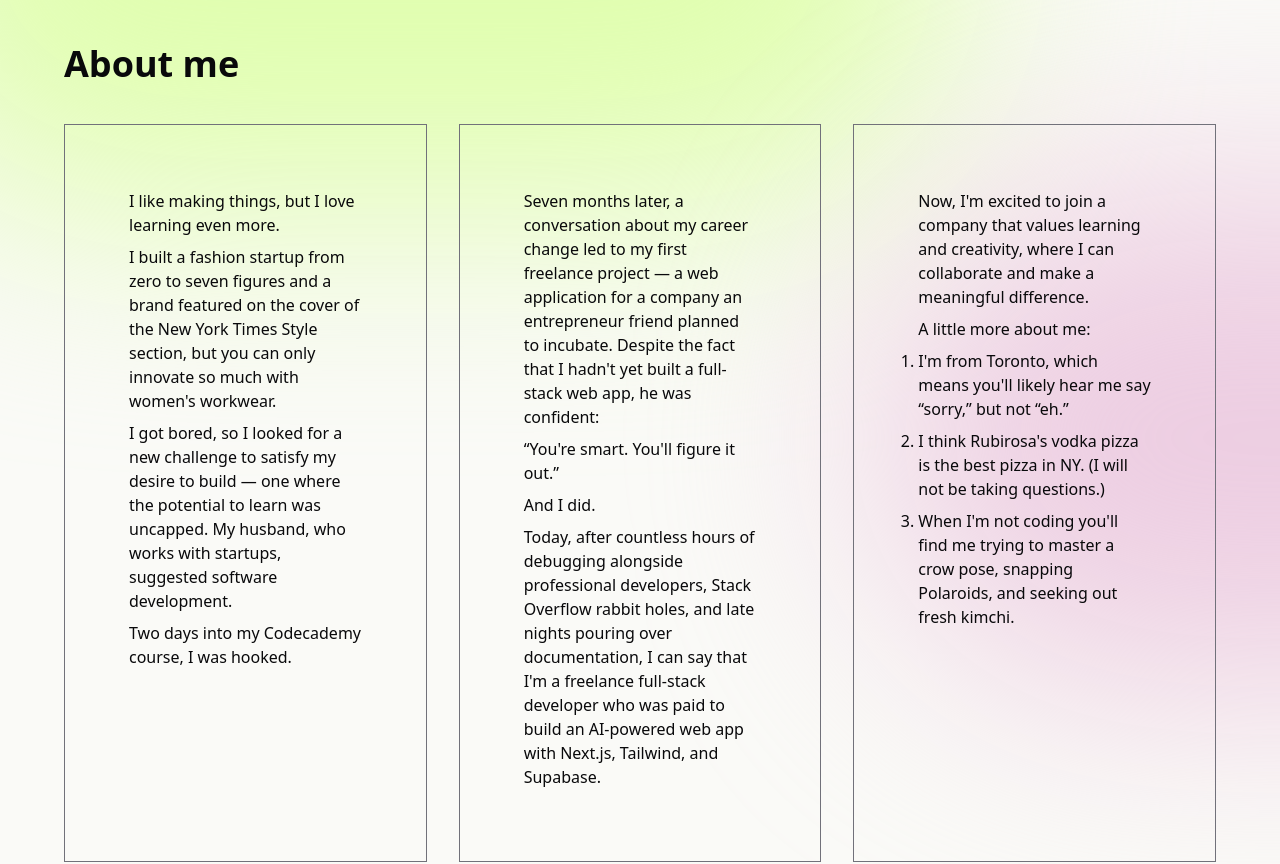
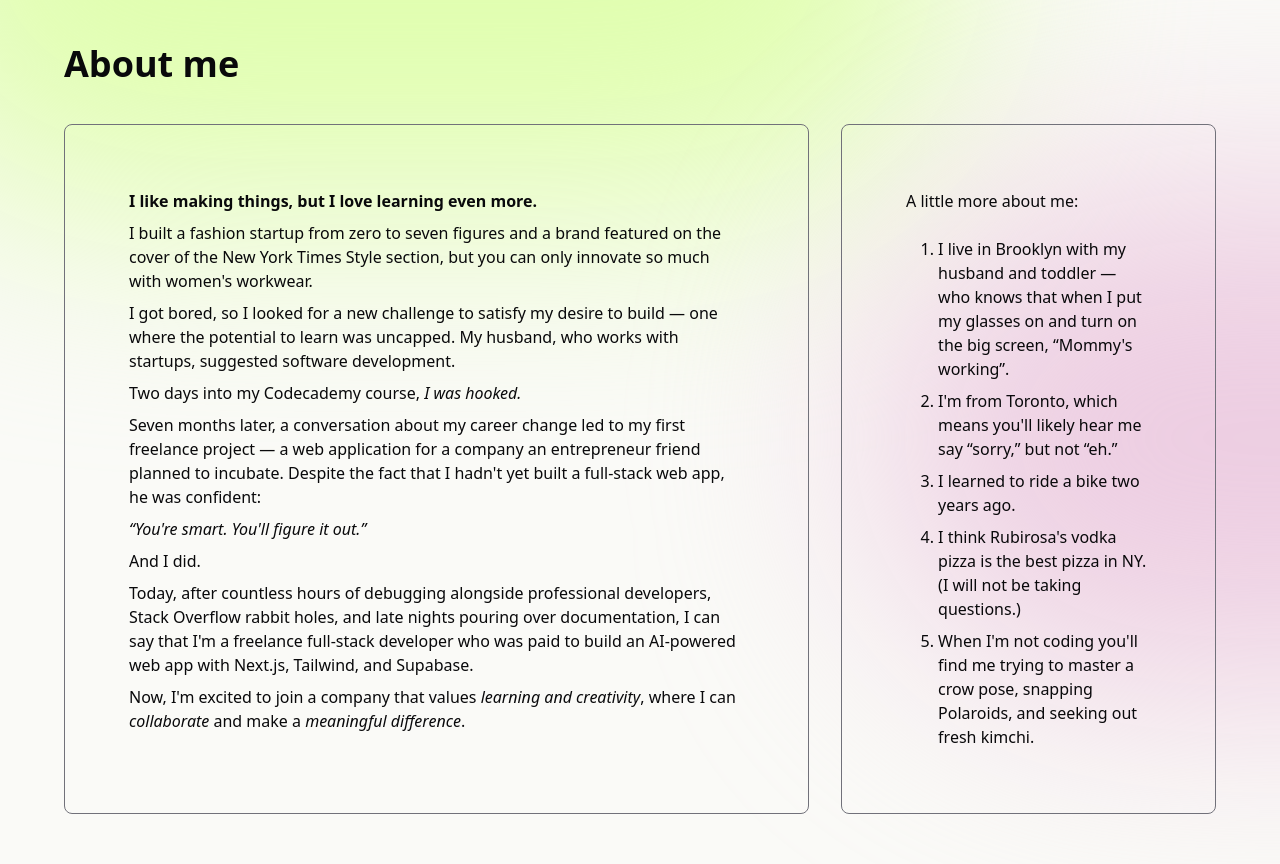
Before and after one commit to ajasinger/portfolio_2024, a Next.js app: page / in a window 1280 px wide. Shown: the part 1180-2044 px from the top of the page. Built offline with nearby package versions, Linux system fonts and the light colour scheme.

Commit message:
add text in component & comment out map

```diff
--- a/components/About.tsx
+++ b/components/About.tsx
@@ -1,7 +1,7 @@
 'use client';
 
 import { useState } from "react";
-import { aboutCards } from '@/lib/data';
+import { aboutCards1 } from '@/lib/data';
 
 export default function About() {
 
@@ -14,20 +14,39 @@ export default function About() {
         <div className="flex flex-col gap-10 z-10">
           <h3 className="text-4xl font-semibold">About me</h3>
             <div className="flex gap-8">
-              {aboutCards.map((card, index) => (
-                <div key={index} className="flex flex-col gap-2 p-16 border border-zinc-500 w-2/5">
-                  <div className="flex flex-col gap-2">
-                    {card?.body?.map((text, index) => (
+              {/* {aboutCards1.map((card, index) => ( */}
+                {/* <div key={index} className="flex flex-col gap-2 p-16 border rounded-lg border-zinc-500"> */}
+                <div className="flex flex-col gap-2 p-16 border rounded-lg border-zinc-500 w-4/6">
+                    {/* {card?.body?.map((text, index) => (
                       <div key={index}>{text}</div>
                     ))}
                     <ol key={index} className="list-decimal space-y-2">
                       {card?.list?.map((text, index) => (
                         <li>{text}</li>
                       ))}
+                    </ol> */}
+                    <p className="font-semibold">I like making things, but I love learning even more.</p>
+                    <p>I built a fashion startup from zero to seven figures and a brand featured on the cover of the New York Times Style section, but you can only innovate so much with women's workwear.</p>
+                    <p>I got bored, so I looked for a new challenge to satisfy my desire to build — one where the potential to learn was uncapped. My husband, who works with startups, suggested software development.</p>
+                    <p>Two days into my Codecademy course, <span className="italic">I was hooked.</span></p>
+                    <p>Seven months later, a conversation about my career change led to my first freelance project — a web application for a company an entrepreneur friend planned to incubate. Despite the fact that I hadn't yet built a full-stack web app, he was confident:</p>
+                    <p className="italic">“You're smart. You'll figure it out.”</p>
+                    <p>And I did.</p>
+                    <p>Today, after countless hours of debugging alongside professional developers, Stack Overflow rabbit holes, and late nights pouring over documentation, I can say that I'm a freelance full-stack developer who was paid to build an AI-powered web app with Next.js, Tailwind, and Supabase.</p>
+                    <p>Now, I'm excited to join a company that values <span className="italic">learning and creativity</span>, where I can <span className="italic">collaborate</span> and make a <span className="italic">meaningful difference</span>.</p>
+                </div>
+                <div className="flex flex-col gap-6 p-16 border rounded-lg border-zinc-500 w-2/6">
+                    <p>A little more about me:</p>
+                    <ol className="list-decimal space-y-2 ml-8">
+                      <li>I live in Brooklyn with my husband and toddler —  who knows that when I put my glasses on and turn on the big screen, “Mommy's working”.</li>
+                      <li>I'm from Toronto, which means you'll likely hear me say “sorry,” but not “eh.”</li>
+                      <li>I learned to ride a bike two years ago.</li>
+                      <li>I think Rubirosa's vodka pizza is the best pizza in NY. (I will not be taking questions.)</li>
+                      <li>When I'm not coding you'll find me trying to master a crow pose, snapping Polaroids, and seeking out fresh kimchi.</li>
                     </ol>
-                  </div>
+
                 </div>
-              ))}
+              {/* ))} */}
             </div>
         </div>
         {/* <button onClick={e => setSection(!section)} className="text-zinc-950 z-10">
```
